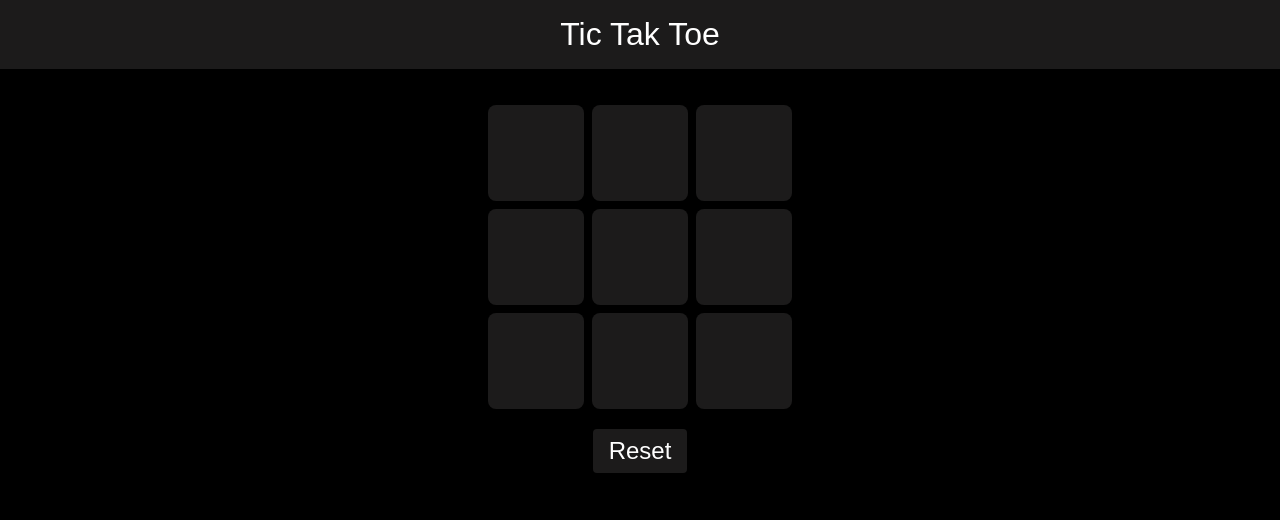
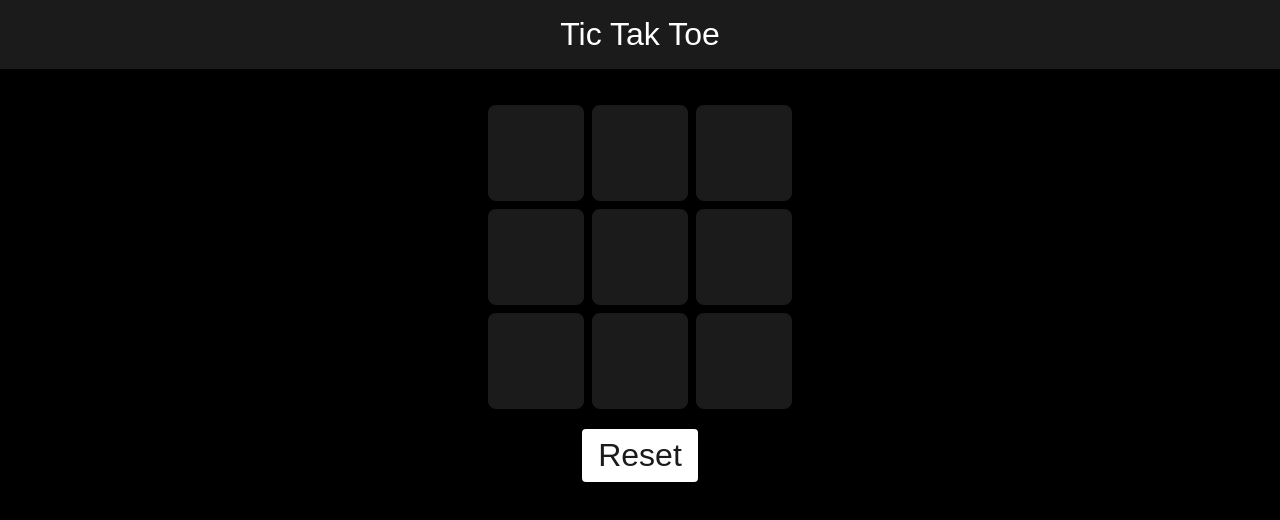
Before and after one commit to SkyCoderAakash/Tic-Tac-Toe, a plain HTML site: page index.html in a window 1280 px wide. Drawn offline with Linux system fonts and the light colour scheme.

Commit message:
final commit

```diff
--- a/style.css
+++ b/style.css
@@ -40,7 +40,6 @@ h2{
     text-align: center;
     margin: 1rem;
     font-size: 2.5rem;
-    font-weight: lighter;
 }
 
 .hide{
@@ -55,8 +54,9 @@ h2{
 
 .reset{
     border: none;
-    background-color: rgb(28, 27, 27);
+    background-color: white;
+    color: rgb(28, 27, 27);
     padding: .5rem 1rem;
-    font-size: 1.5rem;
+    font-size: 2rem;
     border-radius: .25rem;
 }
```
